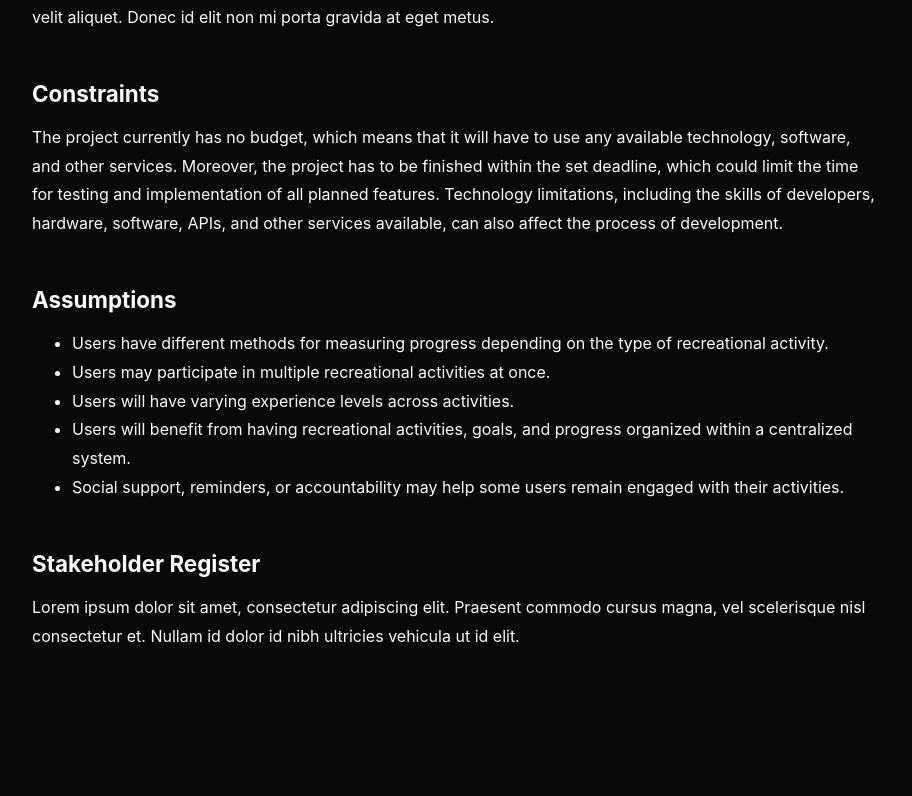
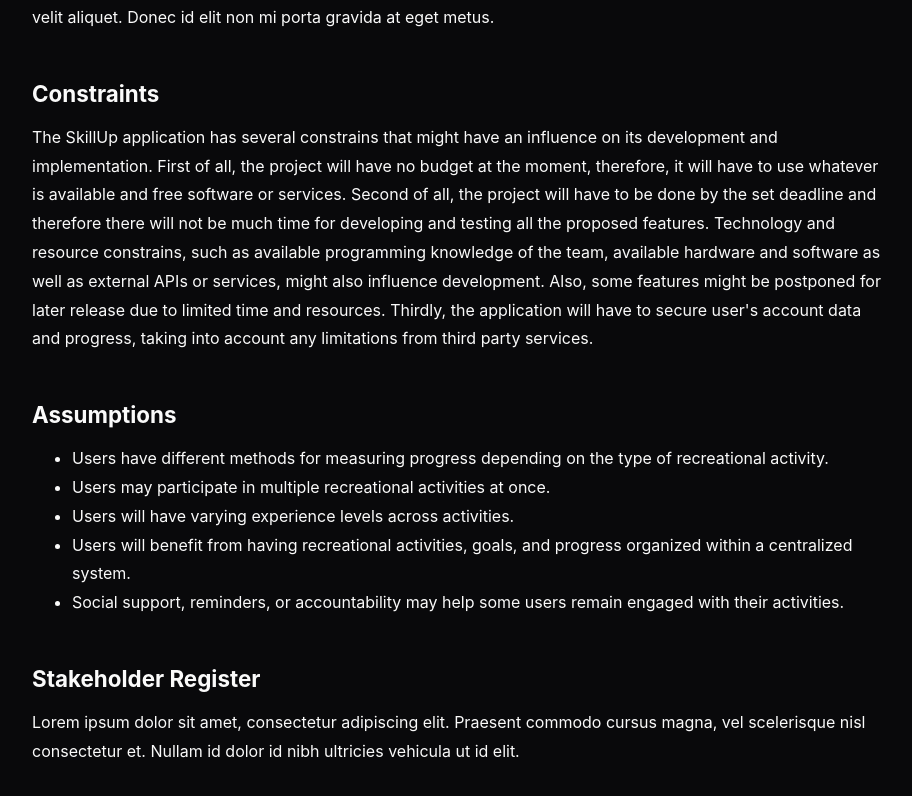
Before and after one commit to JuanReyna1/skill_tracker, a React app in the folder frontend/: page /sprint-1 in a window 1280 px wide. Shown: the part 2661-3457 px from the top of the page, without its empty margins (90-1002 px from the left). Built offline with nearby package versions, Linux system fonts and the light colour scheme; the HTML template or start-up script is replaced by a standard one.

Commit message:
Constraints Section V3

```diff
--- a/frontend/src/pages/Sprint1.jsx
+++ b/frontend/src/pages/Sprint1.jsx
@@ -153,7 +153,7 @@
                     <div className="sprint-topic">
                         <h3>Constraints</h3>
                         <p>
-                            The project currently has no budget, which means that it will have to use any available technology, software, and other services. Moreover, the project has to be finished within the set deadline, which could limit the time for testing and implementation of all planned features. Technology limitations, including the skills of developers, hardware, software, APIs, and other services available, can also affect the process of development.
+                            The SkillUp application has several constrains that might have an influence on its development and implementation. First of all, the project will have no budget at the moment, therefore, it will have to use whatever is available and free software or services. Second of all, the project will have to be done by the set deadline and therefore there will not be much time for developing and testing all the proposed features. Technology and resource constrains, such as available programming knowledge of the team, available hardware and software as well as external APIs or services, might also influence development. Also, some features might be postponed for later release due to limited time and resources. Thirdly, the application will have to secure user's account data and progress, taking into account any limitations from third party services.
                         </p>
                     </div>
 
```
